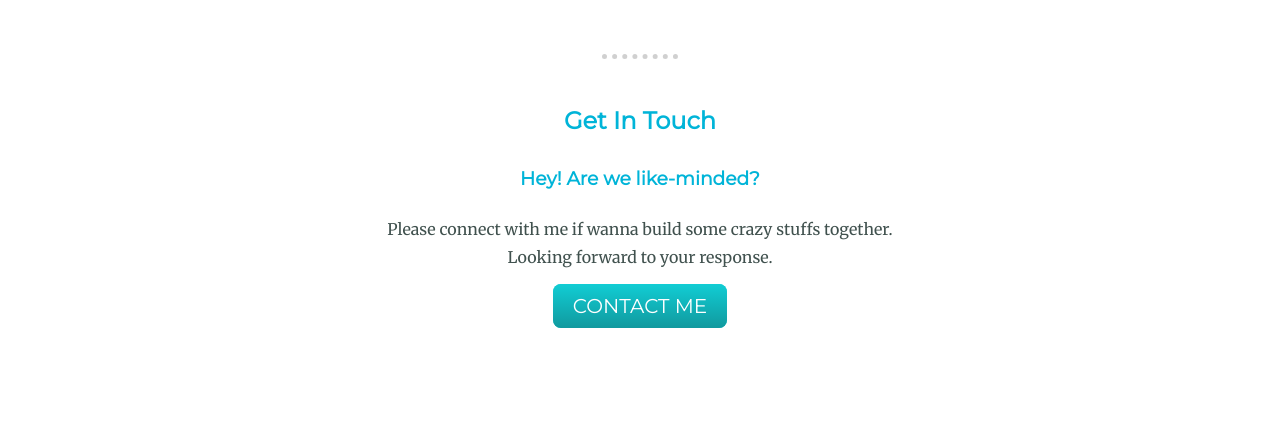
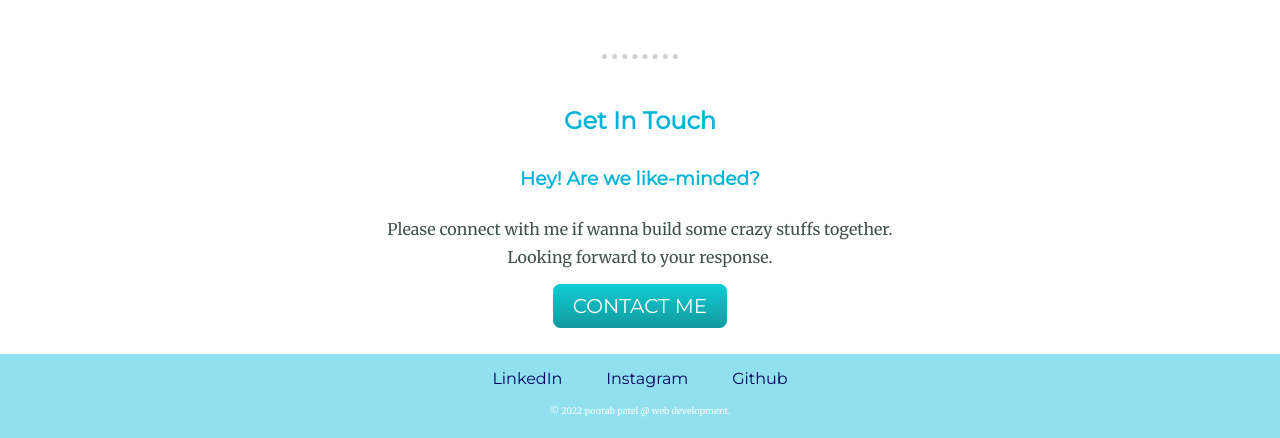
Before and after one commit to yashrajmishra619/resume_619, a plain HTML site: page index.html in a window 1280 px wide. Shown: the part 1640-2078 px from the top of the page. Before the commit the page ends 1994 px from the top, so only its background shows below. Drawn offline with Linux system fonts and the light colour scheme.

Commit message:
created bottom container

```diff
--- a/index.html
+++ b/index.html
@@ -50,5 +50,11 @@
             <a class="btn" href="contact_form.html">CONTACT ME</a>
         </div>
     </div>
+    <div class="bottom-container">
+        <a class="footer-link" href="https://www.linkedin.com/in/yashraj-mishra-880256183/">LinkedIn</a>
+        <a class="footer-link" href="https://www.instagram.com/_poorab__/">Instagram</a>
+        <a class="footer-link" href="https://github.com/yashrajmishra619">Github</a>
+        <p style="font-size: xx-small; color: white;">© 2022 poorab patel @ web development.</p>
+    </div>
 </body>
 </html>
```
